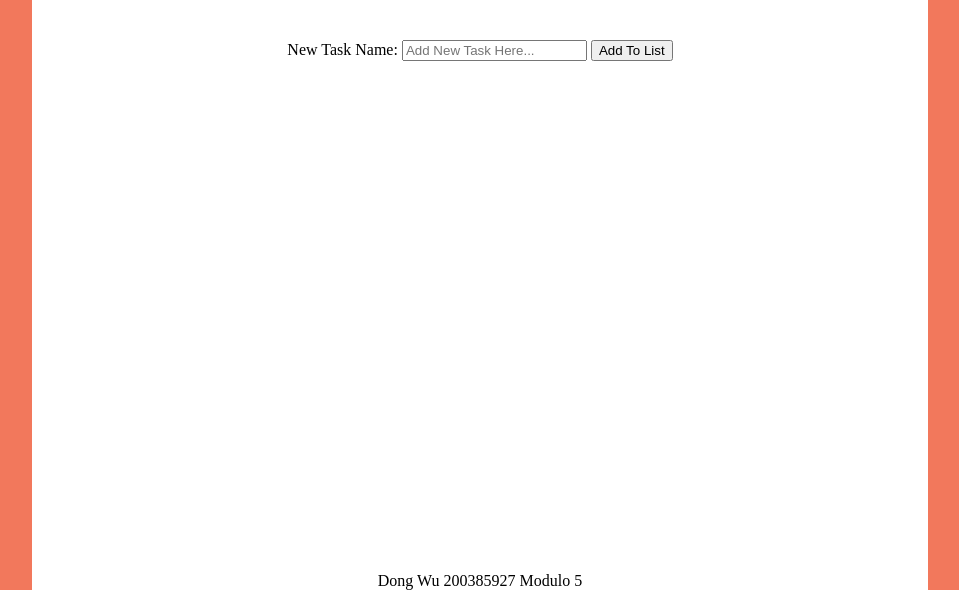
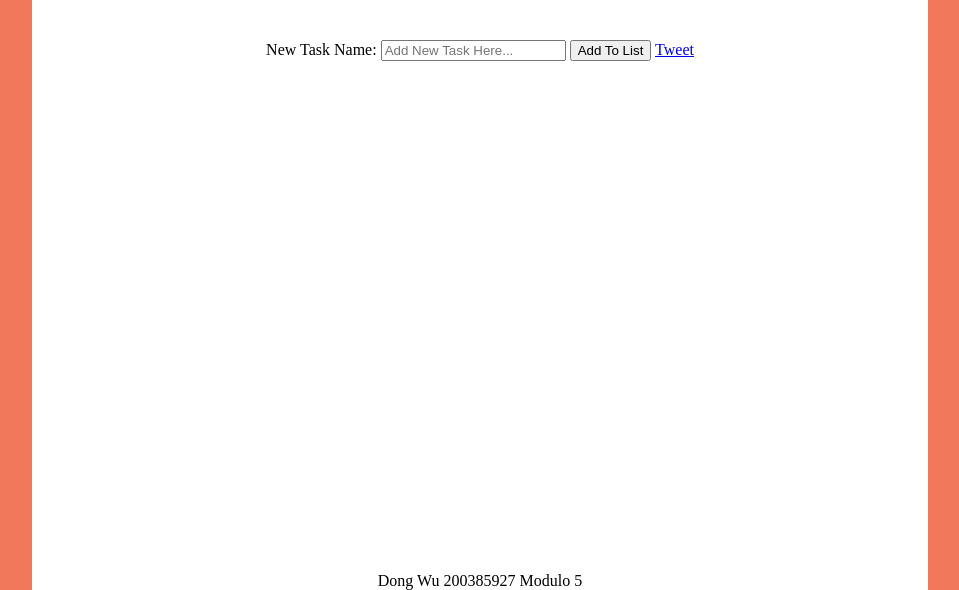
Before and after one commit to flamefiby/Modulo-5, a plain HTML site: page index.html in a window 1280 px wide. Shown: the part 210-800 px from the top of the page, without its empty margins (160-1119 px from the left). Drawn offline with Linux system fonts and the light colour scheme.

Commit message:
Add files via upload

```diff
--- a/index.html
+++ b/index.html
@@ -5,13 +5,12 @@
     <title>MODULE ONE/Two Project</title>
     <link href="main.css" rel="stylesheet">
     <script src="main.js" async></script>
-
+    <script async src="https://platform.twitter.com/widgets.js" charset="utf-8"></script>
 </head>
 <body>
     <header>
             <h1> TO - DO List</h1>
-        <!--suppress XmlUnboundNsPrefix -->
-        <div id="fb" class="fb-login-button" data-width="0" data-size="medium" data-button-type="login_with" data-layout="rounded" data-auto-logout-link="true" data-use-continue-as="true"></div>
+
     </header>
     <div>
         <label for="task">New Task Name:</label>
@@ -22,8 +21,6 @@
         <ul id="list">
             </ul>
         </div>
-
-
     <footer>
             Dong Wu 200385927 Modulo 5
         </footer>
--- a/main.js
+++ b/main.js
@@ -84,3 +84,18 @@ function addNewTask() {
         // and we should not annoy them anymore
     }
 }
+
+
+
+// Third party API
+// The Twitter publish button function code below inspired by:
+// https://publish.twitter.com/?buttonType=HashtagButton&query=button&widget=Button
+
+
+let tweet = document.createElement('a');
+tweet.href = '\'https://twitter.com/share?ref_src=twsrc%5Etfw\'';
+tweet.setAttribute('class', 'twitter-share-button');
+tweet.setAttribute('data-show-count', 'false');
+tweet.textContent = 'Tweet';
+let div = document.querySelector('div');
+div.appendChild(tweet);
```
